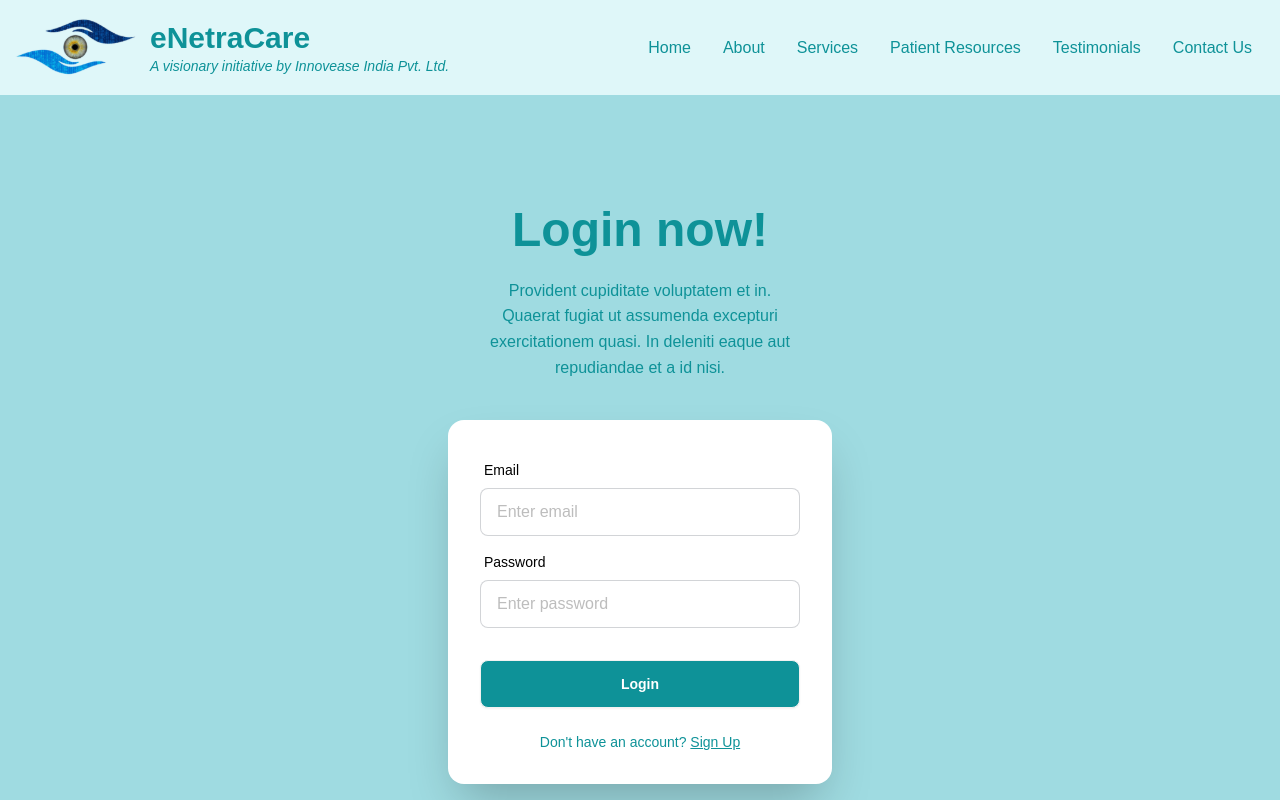
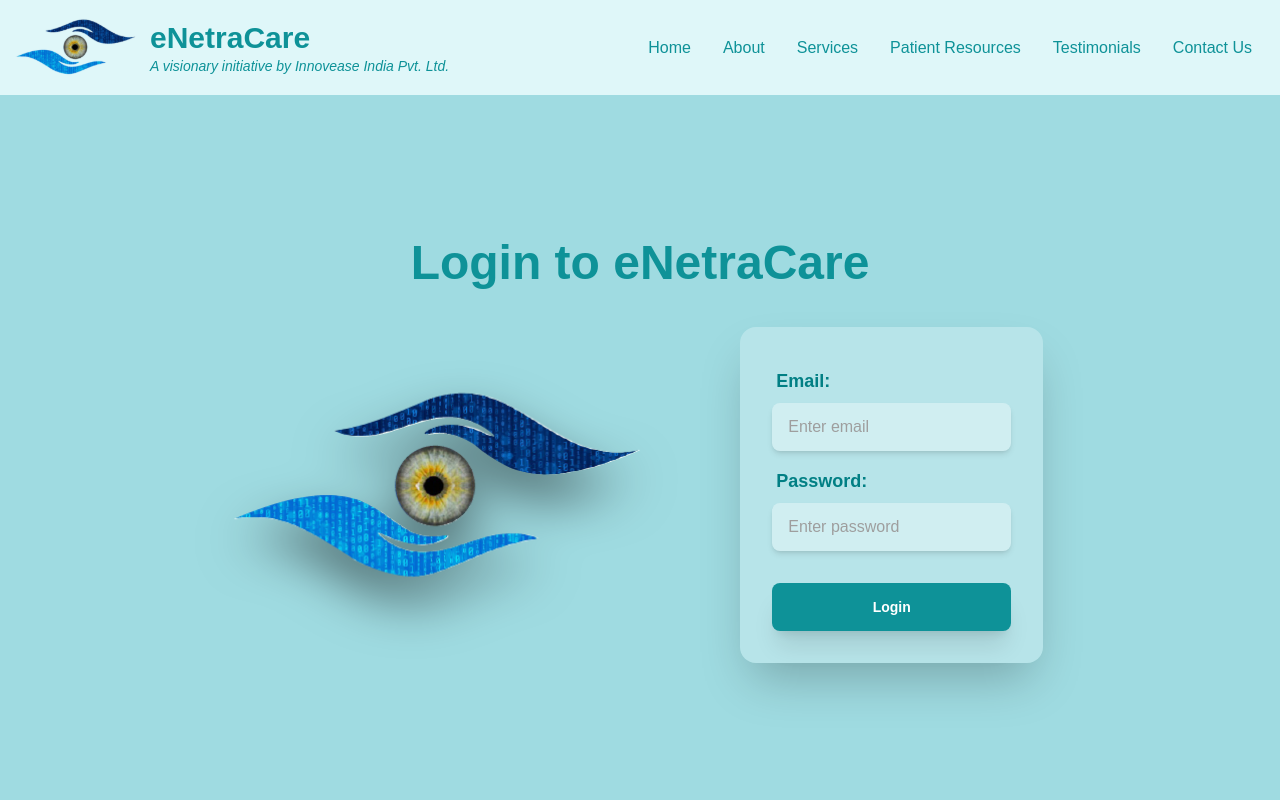
Before and after one commit to Crackstep/enetracare-vite, a React (Vite) app: page /login in a window 1280 px wide. Shown: the top 800 px of the page. Built offline with nearby package versions, Linux system fonts and the light colour scheme; a web font is replaced by a local one.

Commit message:
login page update

```diff
--- a/src/components/Login/Login.jsx
+++ b/src/components/Login/Login.jsx
@@ -3,13 +3,14 @@ import { useNavigate, Link } from 'react-router-dom';
 import axios from 'axios';
 import { useAuth } from '../../context/AuthProvider';
 import Cookies from 'js-cookie';
+import Logo from './images/navbar-logo.svg'
 
 function Login() {
   const [email, setEmail] = useState('');
   const [password, setPassword] = useState('');
   const [error, setError] = useState('');
   const navigate = useNavigate();
-  const {setRefreshToken,setRole} = useAuth();
+  const { setRefreshToken, setRole } = useAuth();
 
   const handleSubmit = async (e) => {
     e.preventDefault();
@@ -36,25 +37,29 @@ function Login() {
   };
 
   return (
-    <div className="hero bg-[#9fdbe1] text-[#0E9298] min-h-screen">
+    <div className='bg-[#9fdbe1] text-[#0E9298] min-h-[90vh] flex flex-col items-center justify-center'>
+      <h1 className="text-5xl font-bold py-2 text-center ">Login to eNetraCare</h1>
+      <div className='flex hero items-center justify-center gap-16'>
+
+        <img src={Logo} alt="" className='h-60 drop-shadow-[0_25px_25px_rgba(0,0,0,0.5)]' />
+        <div className="">
           <div className="hero-content flex-col">
             <div className="text-center">
-          <h1 className="text-5xl font-bold">Login now!</h1>
-          <p className="py-6 w-[30%] mx-auto">
+              {/* <p className="py-6 w-[30%] mx-auto">
             Provident cupiditate voluptatem et in. Quaerat fugiat ut assumenda excepturi exercitationem
             quasi. In deleniti eaque aut repudiandae et a id nisi.
-          </p>
+          </p> */}
             </div>
-        <div className="card bg-white w-full max-w-sm shrink-0 shadow-2xl">
+            <div className="card bg-white bg-opacity-25 w-full max-w-sm shrink-0 shadow-2xl">
               <form className="card-body" onSubmit={handleSubmit}>
                 <div className="form-control">
                   <label className="label">
-                <span className="label-text text-black">Email</span>
+                    <span className="label-text text-[#017f84] font-semibold text-lg">Email:</span>
                   </label>
                   <input
                     type="email"
                     placeholder="Enter email"
-                className="input bg-white input-bordered"
+                    className="input bg-white bg-opacity-35 shadow-md text-[#017f84] outline-none border-none focus:shadow-lg placeholder:text-gray-500 focus:bg-opacity-40 input-bordered"
                     value={email}
                     onChange={(e) => setEmail(e.target.value)}
                     required
@@ -62,12 +67,12 @@ function Login() {
                 </div>
                 <div className="form-control">
                   <label className="label">
-                <span className="label-text text-black">Password</span>
+                    <span className="label-text text-[#017f84] text-lg font-semibold ">Password:</span>
                   </label>
                   <input
                     type="password"
                     placeholder="Enter password"
-                className="input bg-white input-bordered"
+                    className="input bg-white bg-opacity-35 shadow-md text-[#017f84] outline-none border-none placeholder:text-gray-500 focus:shadow-lg focus:bg-opacity-40 input-bordered"
                     value={password}
                     onChange={(e) => setPassword(e.target.value)}
                     required
@@ -75,12 +80,14 @@ function Login() {
                 </div>
                 {error && <p className="text-red-500 text-sm">{error}</p>}
                 <div className="form-control mt-6">
-              <button className="btn text-white bg-[#0E9298]">Login</button>
+                  <button className="btn text-white bg-[#0E9298] border-none outline-none shadow-xl hover:bg-white hover:text-[#017f84]">Login</button>
                 </div>
-            <p className="mt-4 text-sm text-center">
+                {/* <p className="mt-4 text-sm text-center">
               Don't have an account? <Link to="/signup" className="text-[#0E9298] underline">Sign Up</Link>
-            </p>
+            </p> */}
               </form>
+            </div>
+          </div>
         </div>
       </div>
     </div>
```
Also changed, not shown: src/components/Login/images/navbar-logo.svg (added), 1 other file (tests, documents, lock files or other folders). Lines whose indentation alone changed are shown as unchanged.
